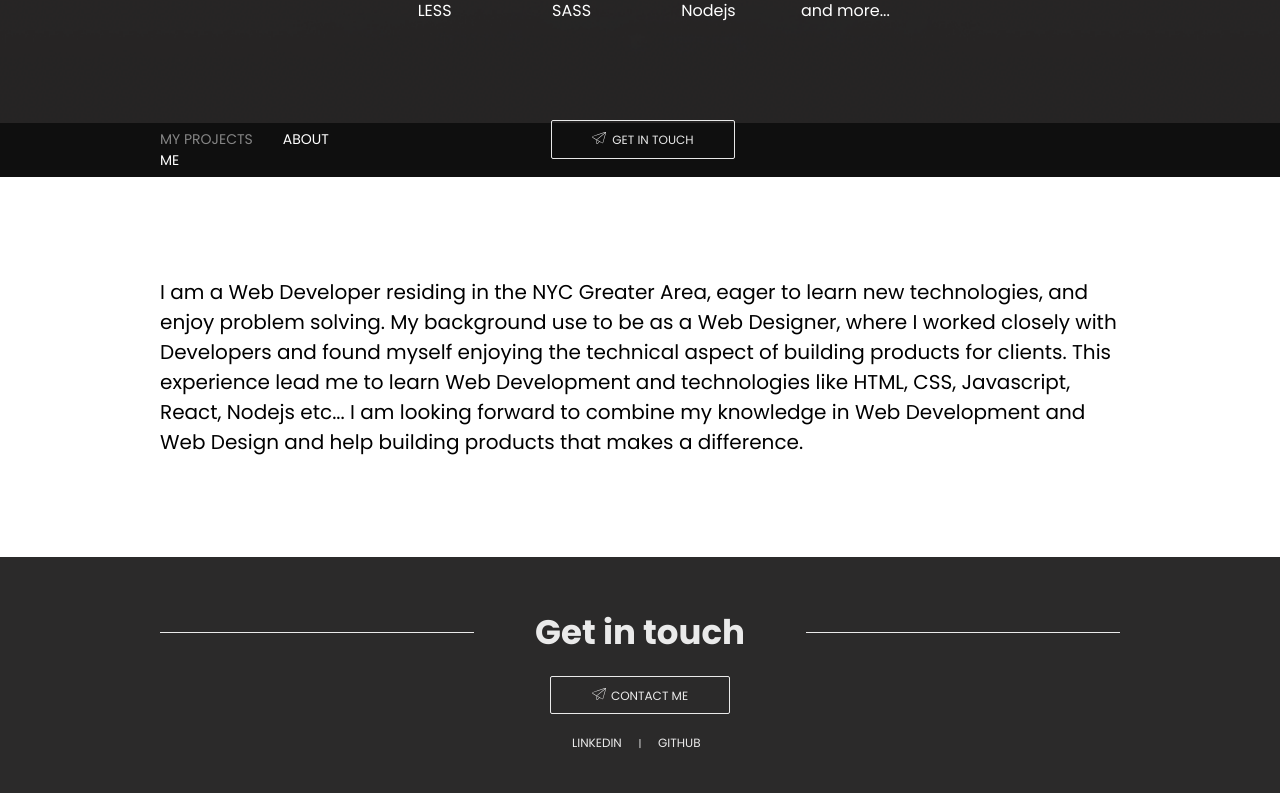
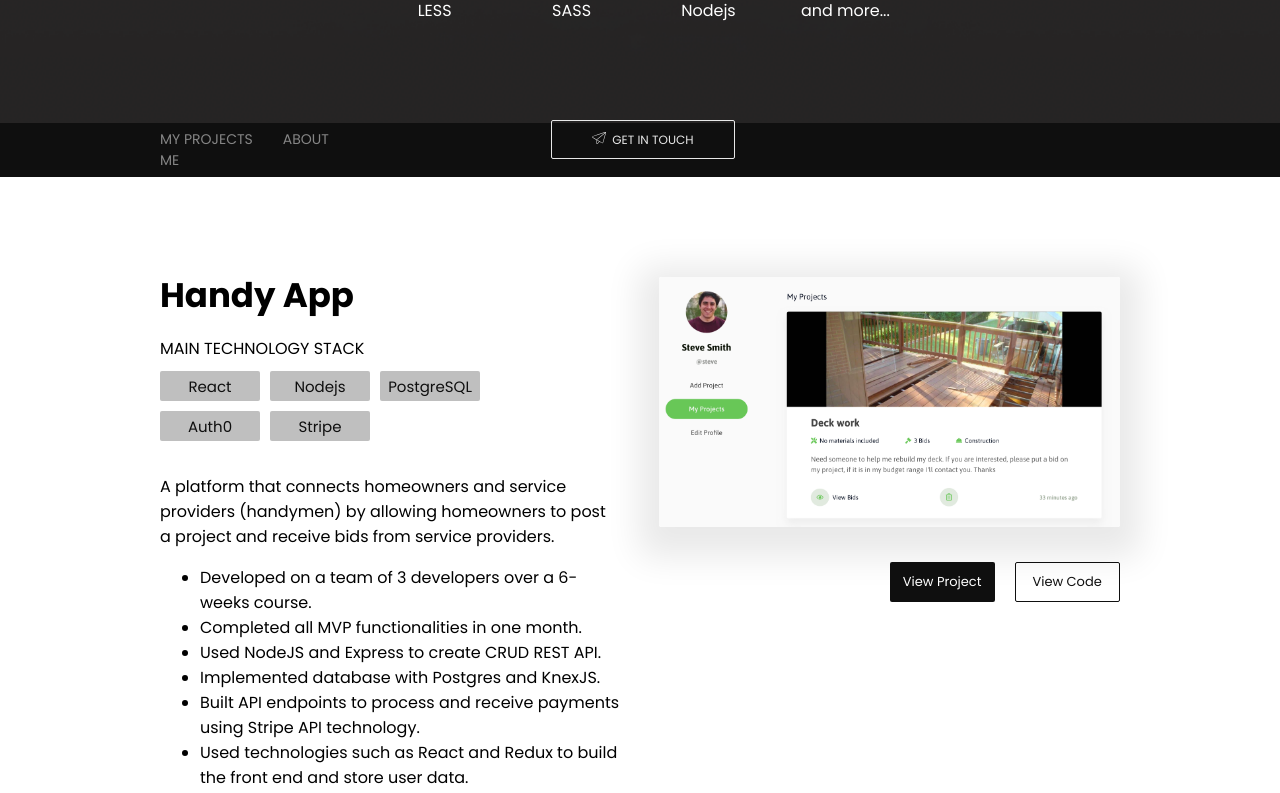
Before and after one commit to guillsav/portfolio, a React (Create React App) app: page /about-me in a window 1280 px wide. Shown: the part 567-1360 px from the top of the page. Built offline with nearby package versions, Linux system fonts and the light colour scheme.

Commit message:
added about me section to homepage

```diff
--- a/src/App.js
+++ b/src/App.js
@@ -1,5 +1,4 @@
 import React from 'react';
-import {Route} from 'react-router-dom';
 
 import './App.css';
 
@@ -14,8 +13,8 @@ function App() {
         <div className="App">
             <Header />
             <Navigation />
-            <Route exact path="/" component={HomePage} />
-            <Route exact path="/about-me" component={AboutPage} />
+            <HomePage />
+            <AboutPage />
             <Footer />
         </div>
     );
--- a/src/components/Navigation/Navigation.components.jsx
+++ b/src/components/Navigation/Navigation.components.jsx
@@ -16,10 +16,10 @@ const Navigation = () => {
         <NavBar id="navigation">
             <NavContainer>
                 <Pages>
-                    <Link exact to="/">
+                    <Link exact href="/#my-projects">
                         my projects
                     </Link>
-                    <Link exact to="/about-me">
+                    <Link exact href="/#about-me">
                         about me
                     </Link>
                 </Pages>
--- a/src/components/Navigation/Navigation.styles.jsx
+++ b/src/components/Navigation/Navigation.styles.jsx
@@ -1,5 +1,4 @@
 import styled from 'styled-components';
-import {NavLink} from 'react-router-dom';
 
 // export const NavBar = styled.nav`
 //     background: #0f0f0f;
@@ -126,7 +125,7 @@ export const GetInTouch = styled.a`
     }
 `;
 
-export const Link = styled(NavLink)`
+export const Link = styled.a`
     border: 0;
     text-decoration: none;
     color: #fff;
--- a/src/components/Project/Project.styles.jsx
+++ b/src/components/Project/Project.styles.jsx
@@ -6,7 +6,7 @@ export const ProjectContainer = styled.div`
     justity-content: space-between;
     align-items: start;
     margin: 5rem 0;
-    padding-bottom: 6rem;
+    padding-bottom: 5rem;
     border-bottom: 1px solid #dedede;
 
     &:last-child {
--- a/src/index.css
+++ b/src/index.css
@@ -4,6 +4,7 @@
 
 html {
     font-size: 62.5%;
+    scroll-behavior: smooth;
 }
 
 body {
--- a/src/pages/about/about.components.jsx
+++ b/src/pages/about/about.components.jsx
@@ -1,18 +1,36 @@
 import React from 'react';
 
-import {AboutContainer} from './about.styles';
+import aboutIMG from '../../assets/about-image.png';
+
+import {
+    AboutMe,
+    AboutContainer,
+    AboutTitle,
+    AboutDetails,
+    AboutIMG
+} from './about.styles';
 
 const AboutPage = () => (
-    <AboutContainer>
-        I am a Web Developer residing in the NYC Greater Area, eager to learn
-        new technologies, and enjoy problem solving. My background use to be as
-        a Web Designer, where I worked closely with Developers and found myself
-        enjoying the technical aspect of building products for clients. This
-        experience lead me to learn Web Development and technologies like HTML,
-        CSS, Javascript, React, Nodejs etc... I am looking forward to combine my
-        knowledge in Web Development and Web Design and help building products
-        that makes a difference.
-    </AboutContainer>
+    <AboutMe id="about-me">
+        <AboutContainer>
+            <AboutTitle>about me</AboutTitle>
+            <AboutDetails>
+                <AboutIMG src={aboutIMG} alt="about-image" />
+                <p>
+                    I am a Web Developer residing in the NYC Greater Area, eager
+                    to learn new technologies, and enjoy problem solving. My
+                    background use to be as a Web Designer, where I worked
+                    closely with Developers and found myself enjoying the
+                    technical aspect of building products for clients. This
+                    experience lead me to learn Web Development and technologies
+                    like HTML, CSS, Javascript, React, Nodejs etc... I am
+                    looking forward to combine my knowledge in Web Development
+                    and Web Design and help building products that makes a
+                    difference.
+                </p>
+            </AboutDetails>
+        </AboutContainer>
+    </AboutMe>
 );
 
 export default AboutPage;
--- a/src/pages/about/about.styles.jsx
+++ b/src/pages/about/about.styles.jsx
@@ -1,22 +1,66 @@
 import styled from 'styled-components';
+
+export const AboutMe = styled.section`
+    background: #f0f0f0;
+    padding: 10rem 0;
+    margin: 0;
+
+    @media (max-with: 768px) {
+        padding: 8rem 0;
+    }
+
+    @media (max-with: 500px) {
+        padding: 6rem 0;
+    }
+`;
 
 export const AboutContainer = styled.div`
     max-width: 960px;
     margin: 0 auto;
-    padding: 10rem 0;
-    font-size: 2rem;
+    font-size: 1.8rem;
 
     @media (max-width: 1024px) {
         margin: 0 2%;
     }
 
     @media (max-width: 768px) {
-        padding: 8rem 0;
         font-size: 1.8rem;
     }
 
     @media (max-width: 500px) {
-        padding: 6rem 0;
         font-size: 1.6rem;
     }
 `;
+
+export const AboutTitle = styled.h2`
+    font-size: 2.4rem;
+    text-transform: uppercase;
+    color: #0f0f0f;
+    margin: 0;
+    margin-bottom: 2.3rem;
+    padding: 0;
+`;
+
+export const AboutDetails = styled.div`
+    display: grid;
+    grid-template-columns: 1fr 3fr;
+    grid-gap: 2.3rem;
+    align-items: center;
+
+    @media (max-width: 768px) {
+        grid-template-columns: 1fr;
+    }
+`;
+
+export const AboutIMG = styled.img`
+    border: 0px;
+    background: url(${props => props.src}) no-repeat center center/cover;
+    outline: none;
+    border-radius: 50%;
+    width: 150px;
+    height: 150px;
+
+    @media (max-width: 768px) {
+        display: none;
+    }
+`;
```
Also changed, not shown: src/assets/about-image.png (added).
